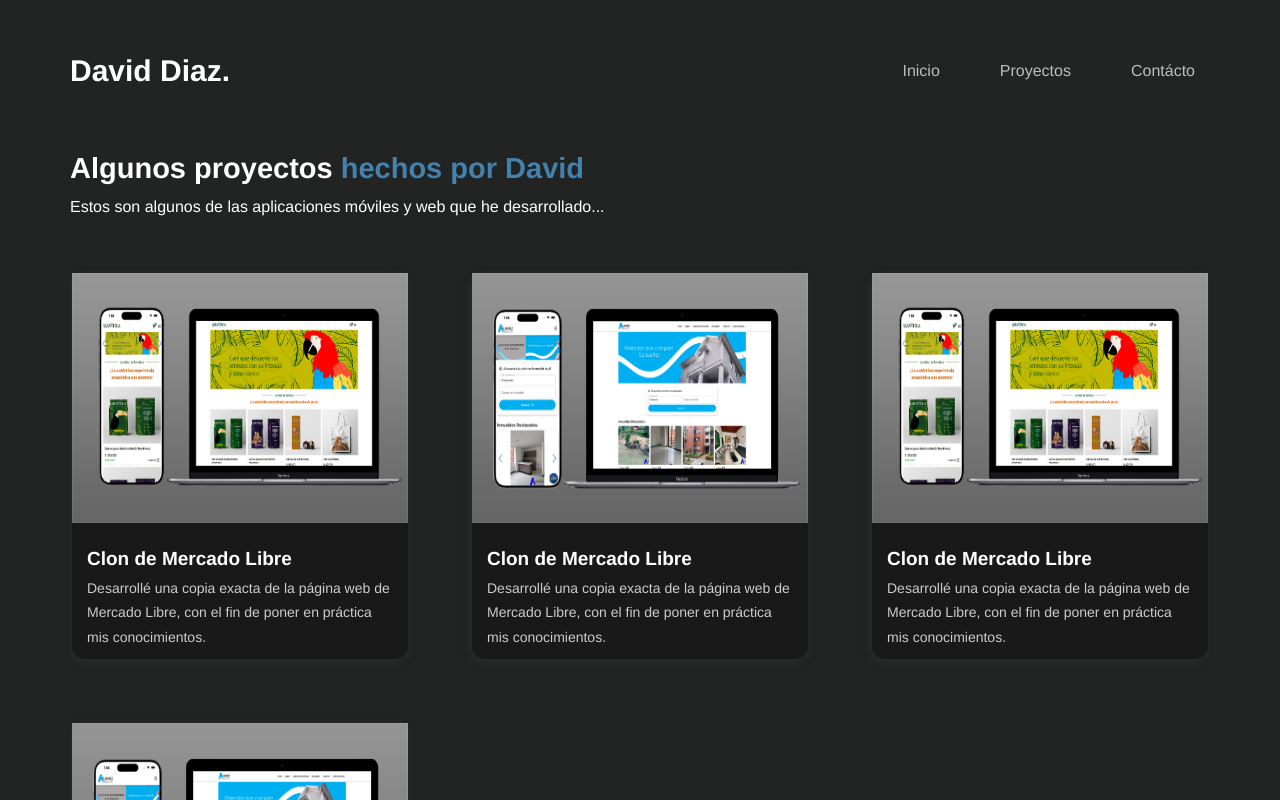
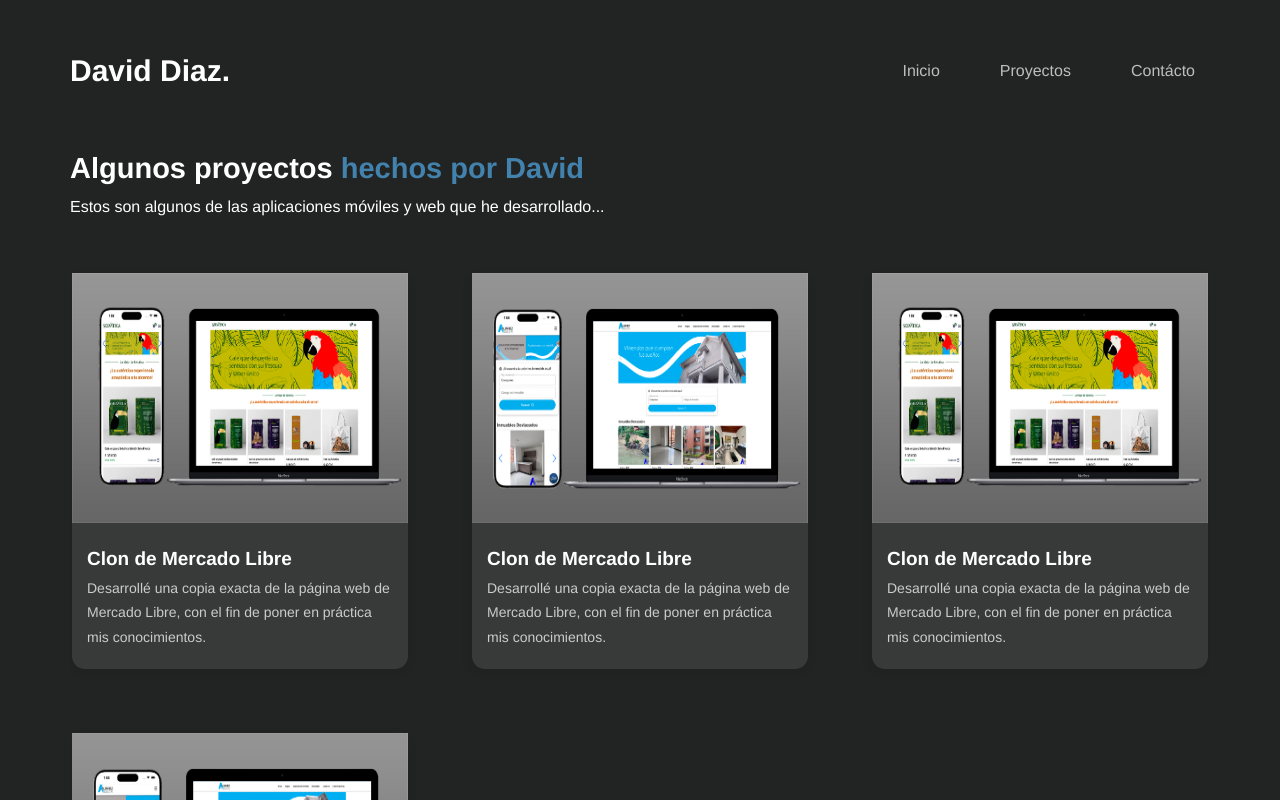
Before and after one commit to daviddiazh/portfolio, a React (Vite) app: page /projects in a window 1280 px wide. Built offline with nearby package versions, Linux system fonts and the light colour scheme.

Commit message:
fix: styles fixed

```diff
--- a/src/pages/Projects/styles.module.css
+++ b/src/pages/Projects/styles.module.css
@@ -22,10 +22,11 @@
 
 .card {
     border-radius: 13px;
-    box-shadow: -1px 3px 10px rgba(71, 71, 71, 0.3);
+    box-shadow: -1px 3px 10px rgba(23, 23, 23, 0.2);
     margin: 2px;
     /* background-color: #363636; */
-    background-color: #1a1919;
+    /* background-color: #1a1919; */
+    background-color: rgba(255, 255, 255, 0.1);
 }
 
 .name {
@@ -43,6 +44,7 @@
 
 .content-card {
     padding: 10px 15px;
+    padding-bottom: 20px;
 }
 
 @media (min-width: 495px) {
```
